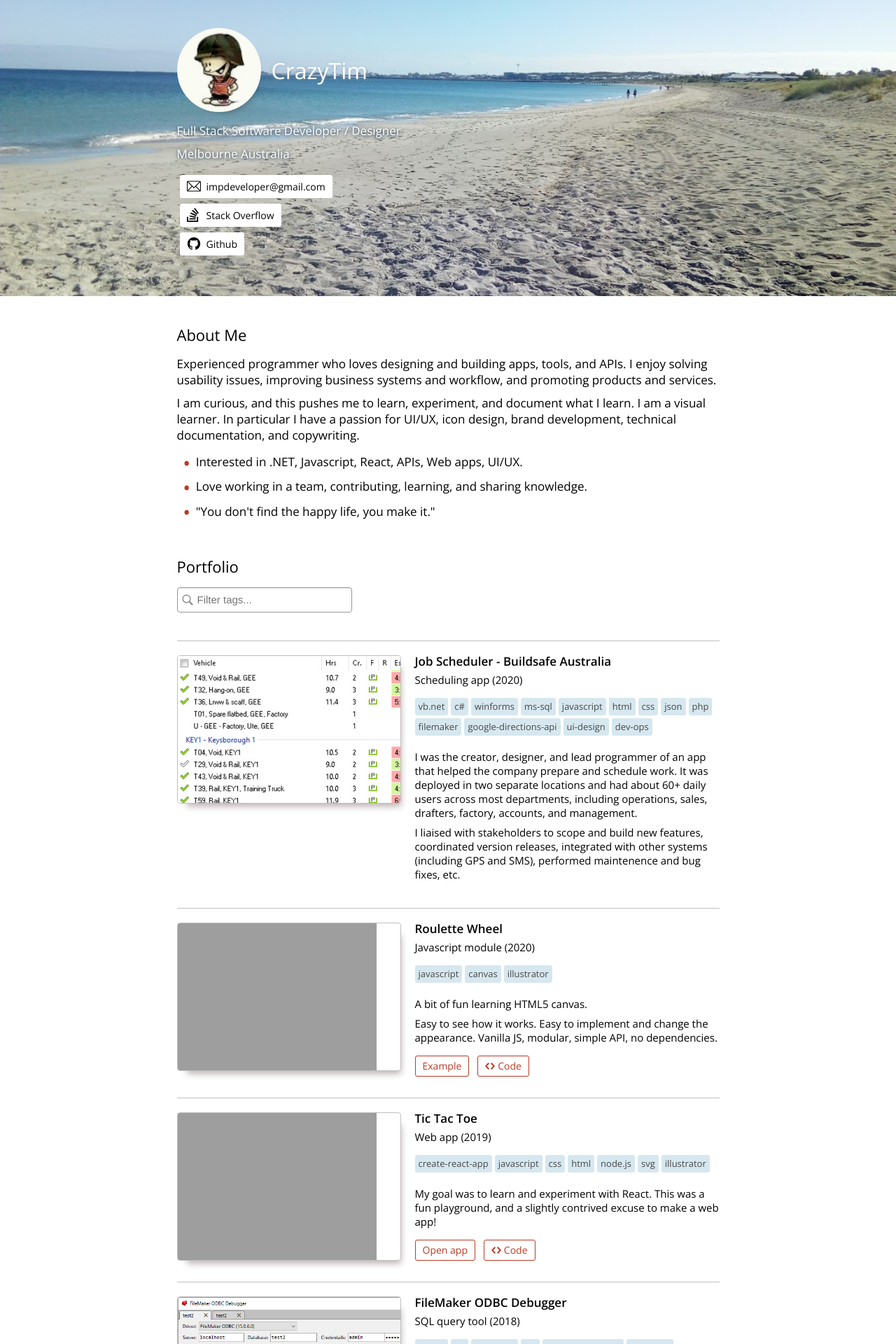
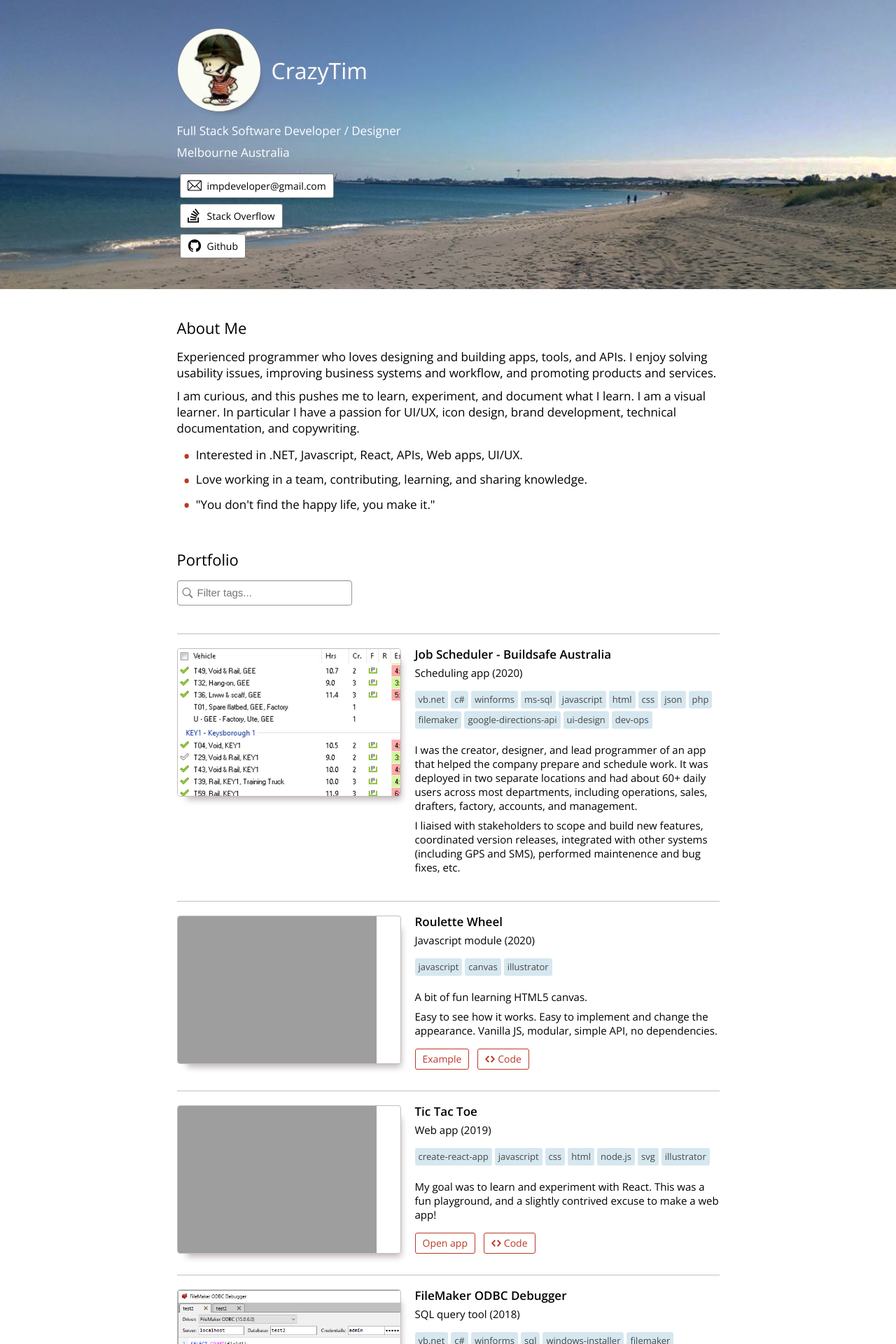
Before and after one commit to CrazyTim/crazytim-portfolio, a Jekyll site: the page built from index.html, in a window 1280 px wide. Shown: the top 1920 px of the page at 70% size. Built offline with Jekyll 4.4.1, drawn with Linux system fonts in a browser that asks for light colours.

Commit message:
Tweak title img and padding - Make img darker. - Crop img from the bottom, removing most of the sand, so the title is easier to see against the sky.

```diff
--- a/css/index.css
+++ b/css/index.css
@@ -159,6 +159,7 @@ section.title {
   border-radius: 100px;
   box-shadow: 7px 11px 9px -11px rgba(39, 0, 0, 0.3);
   margin: 0 15px 15px 0;
+  border: 1px solid #797979;
 }
 
 .avatar-wrapper {
@@ -182,7 +183,7 @@ section ul {
 }
 
 section .links {
-  margin: 15px 0 24px 0;
+  margin: 15px 0 10px 0;
 }
 
   section .links a {
@@ -198,6 +199,7 @@ section .links {
     background-color: white;
     margin: 4px;
     font-weight: normal;
+    border: 1px solid #797979;
   }
 
   section .links a svg {
@@ -228,8 +230,7 @@ h1 {
 h2 {
   font-size: 17px;
   font-weight: 400;
-  margin: 0 0 10px 0;
-  text-shadow: 0px 1px 5px #162e46;
+  margin: 0 0 8px 0;
 }
 
 .no-line-break {
```
Also changed, not shown: img/header.jpg.
